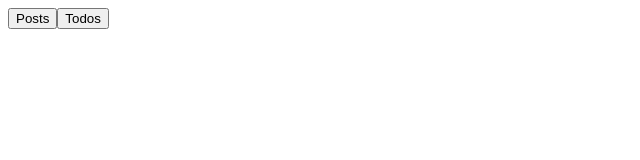
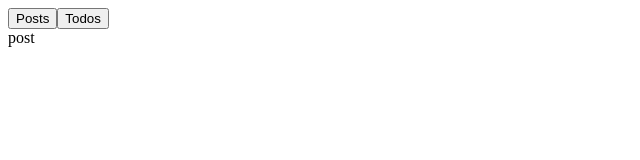
Before and after one commit to adarsh-aman/ReactHooks, a React (Create React App) app: page / in a window 1280 px wide. Shown: the top 160 px of the page, without its empty margins (0-640 px from the left). Built offline with nearby package versions, Linux system fonts and the light colour scheme.

Commit message:
hooks usestate used in app

```diff
--- a/package.json
+++ b/package.json
@@ -3,6 +3,7 @@
   "version": "0.1.0",
   "private": true,
   "dependencies": {
+    "@babel/runtime": "^7.5.4",
     "lodash.template": "^4.5.0",
     "react": "^16.8.6",
     "react-dom": "^16.8.6",
--- a/src/components/App.js
+++ b/src/components/App.js
@@ -1,23 +1,16 @@
-import React from 'react';
+import React,{ useState } from 'react';
 
-class App extends React.Component {
-    constructor(props){
-        super(props);
-        this.state = {
-            resource: ''
-        }
-    }
-    render() {
+const App =()=>  {
+    const [resource, setResource] = useState('post');
         return (
-            < >
+            <div>
                 <div>
-                    <button onClick={()=>{this.setState({resource: 'Post'})}}>Posts</button>
-                    <button onClick={()=>{this.setState({resource: 'Todos'})}}>Todos</button>
+                    <button onClick={()=>{setResource('Posts')}}>Posts</button>
+                    <button onClick={()=>{setResource('Todos')}}>Todos</button>
                 </div>
-                {this.state.resource}
-            </ >
+                {resource}
+            </div>
         );
-    }
 }
 
 export default App;
```
Also changed, not shown: 1 other file (tests, documents, lock files or other folders).
